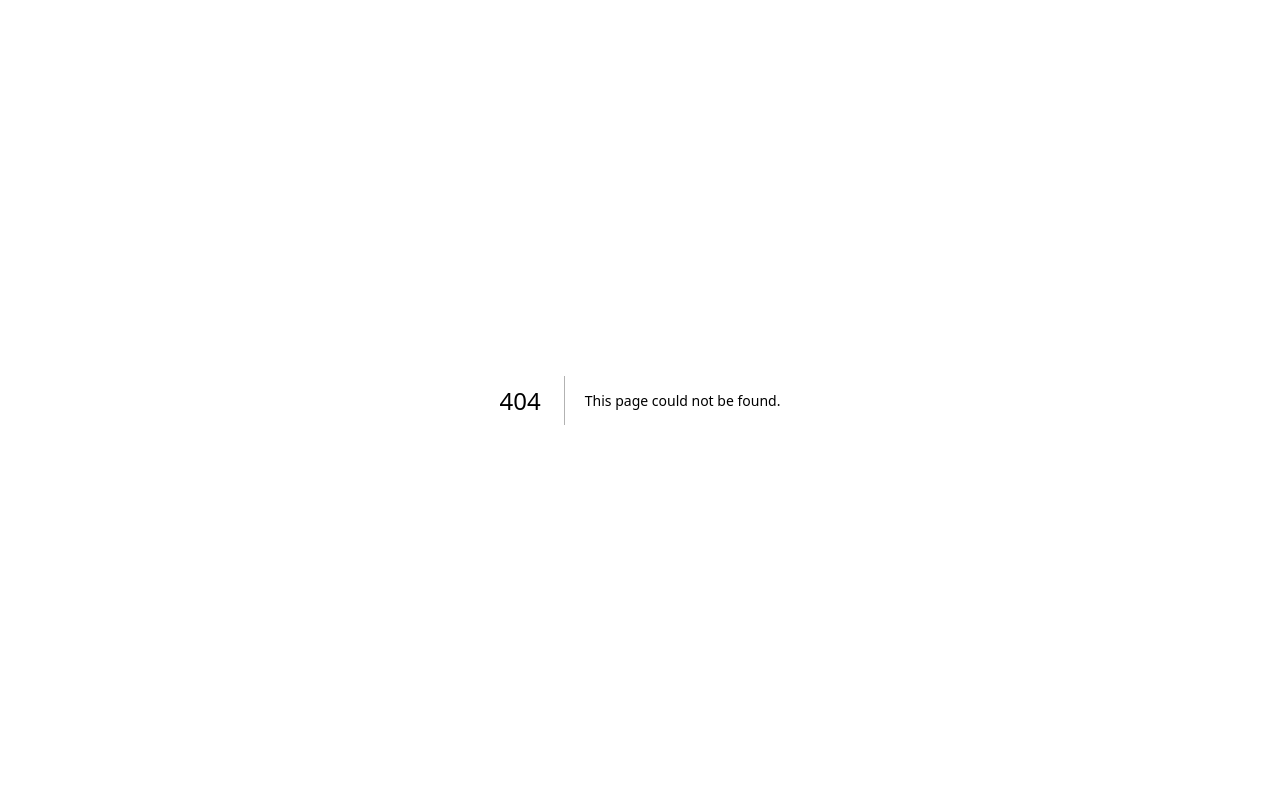
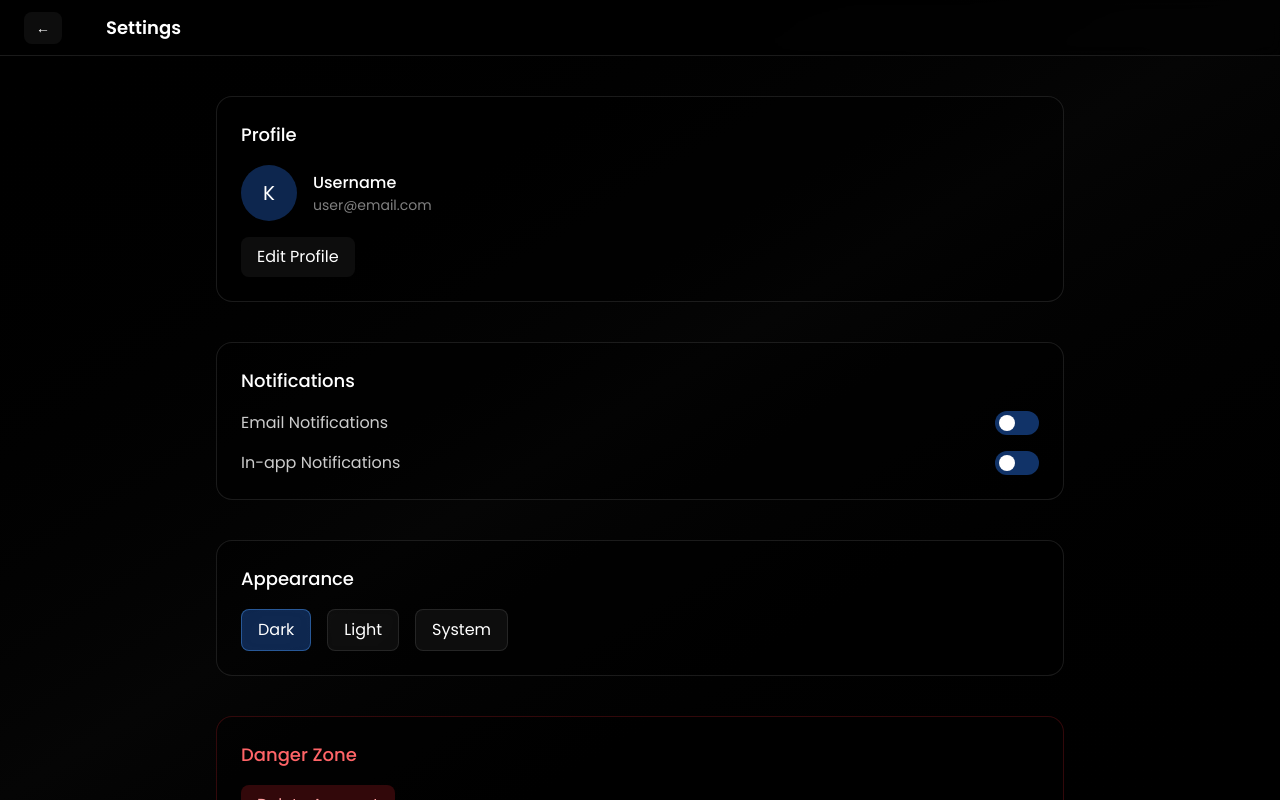
Before and after one commit to ksroyal100/Smart_Code_Reviewer, a Next.js app: page /settings in a window 1280 px wide. Before the commit this address had no page. Built offline with nearby package versions, Linux system fonts and the light colour scheme.

Commit message:
implementing real world features like proper content hostory accessable amd also adding ui setting page i will furthur add features to it

```diff
--- a/app/components/Header.tsx
+++ b/app/components/Header.tsx
@@ -53,15 +53,10 @@ export default function Header() {
         {open && (
           <div className="absolute right-0 top-12 z-50 w-40 rounded-lg
             bg-[#0f0f1a] border border-gray-800 shadow-xl">
+
             <button
-              disabled
-              className="w-full px-4 py-2 text-left text-gray-500 cursor-not-allowed"
-            >
-              Profile
-            </button>
-            <button
-              disabled
-              className="w-full px-4 py-2 text-left text-gray-500 cursor-not-allowed"
+              onClick={() =>router.push("/settings")}
+              className="w-full px-4 py-2 text-left text-gray-500 hover:bg-gray-800"
             >
               Settings
             </button>
--- a/app/components/Sidebar.tsx
+++ b/app/components/Sidebar.tsx
@@ -6,10 +6,12 @@ import { ReviewSession } from "@/app/main/page";
 interface Props {
   history: ReviewSession[];
   onSelect: (item: ReviewSession) => void;
+  onDelete: (id: string) => void;
 }
 
-export default function Sidebar({ history, onSelect }: Props) {
+export default function Sidebar({ history, onSelect, onDelete }: Props) {
   const [open, setOpen] = useState(false);
+  const [menuOpenId, setMenuOpenId] = useState<string | null>(null);
 
   return (
     <aside
@@ -36,10 +38,14 @@ export default function Sidebar({ history, onSelect }: Props) {
             )}
 
             {history.map((item) => (
+              <div
+                key={item.id}
+                className="relative group flex items-center justify-between rounded-lg hover:bg-blue-500/10"
+              >
+                {/* MAIN CLICK */}
                 <button
-                key={item.id}
                   onClick={() => onSelect(item)}
-                className="w-full text-left p-2 rounded-lg hover:bg-blue-500/10"
+                  className="flex-1 text-left p-2"
                 >
                   <p className="text-xs text-blue-300 truncate">
                     {item.title || "Code Review"}
@@ -48,6 +54,36 @@ export default function Sidebar({ history, onSelect }: Props) {
                     {new Date(item.createdAt).toLocaleString()}
                   </p>
                 </button>
+
+                {/* THREE DOTS */}
+                <button
+                  onClick={(e) => {
+                    e.stopPropagation();
+                    setMenuOpenId(
+                      menuOpenId === item.id ? null : item.id
+                    );
+                  }}
+                  className="px-2 text-gray-400 hover:text-white"
+                >
+                  ⋮
+                </button>
+
+                {/* DROPDOWN */}
+                {menuOpenId === item.id && (
+                  <div className="absolute right-2 top-10 z-50 bg-[#111] border border-gray-800 rounded-md shadow-lg">
+                    <button
+                      onClick={(e) => {
+                        e.stopPropagation();
+                        setMenuOpenId(null);
+                        onDelete(item.id);
+                      }}
+                      className="block w-full text-left px-4 py-2 text-xs text-red-400 hover:bg-red-500/10"
+                    >
+                      Delete
+                    </button>
+                  </div>
+                )}
+              </div>
             ))}
           </div>
         )}
--- /dev/null
+++ b/app/main/session/[id]/page.tsx
@@ -0,0 +1,88 @@
+"use client";
+
+import { useEffect, useState } from "react";
+import { useParams, useRouter } from "next/navigation";
+import Header from "@/app/components/Header";
+import { isAuthenticated, scheduleAutoLogout } from "@/lib/Auth";
+
+export default function ReviewSessionPage() {
+  const { id } = useParams();
+  const router = useRouter();
+
+  const [code, setCode] = useState("");
+  const [review, setReview] = useState("");
+  const [loading, setLoading] = useState(true);
+  const [error, setError] = useState("");
+
+  useEffect(() => {
+    if (!isAuthenticated()) {
+      router.replace("/");
+    } else {
+      scheduleAutoLogout();
+      loadSession();
+    }
+  }, []);
+
+  const loadSession = async () => {
+    try {
+      const token = localStorage.getItem("token");
+
+      const res = await fetch(
+        `http://localhost:8080/api/reviews/${id}`,
+        {
+          headers: {
+            Authorization: `Bearer ${token}`,
+          },
+        }
+      );
+
+      if (!res.ok) {
+        throw new Error("Failed to load session");
+      }
+
+      const data = await res.json();
+      setCode(data.code);
+      setReview(data.reviewHtml);
+    } catch (err: any) {
+      setError(err.message || "Something went wrong");
+    } finally {
+      setLoading(false);
+    }
+  };
+
+  return (
+    <div className="h-screen bg-[#0a0a0a] text-white flex flex-col">
+      <Header />
+
+      <div className="flex flex-1 overflow-hidden">
+        {/* CODE */}
+        <div className="w-1/2 p-4 border-r border-gray-800 overflow-auto">
+          <h2 className="text-blue-400 mb-2 font-semibold">
+            Code (Read Only)
+          </h2>
+          <pre className="bg-[#111] p-3 rounded-lg text-sm">
+            {code}
+          </pre>
+        </div>
+
+        {/* REVIEW */}
+        <div className="w-1/2 p-4 overflow-auto">
+          <h2 className="text-blue-400 mb-2 font-semibold">
+            AI Review
+          </h2>
+
+          {loading ? (
+            <span className="text-gray-400">Loading...</span>
+          ) : error ? (
+            <span className="text-red-400">{error}</span>
+          ) : (
+            <div
+              className="text-sm font-mono"
+              dangerouslySetInnerHTML={{ __html: review }}
+            />
+          )}
+        </div>
+      </div>
+    </div>
+  );
+}
--- /dev/null
+++ b/app/settings/page.tsx
@@ -0,0 +1,124 @@
+"use client";
+
+import { useRouter } from "next/navigation";
+
+export default function SettingsPage() {
+  const router = useRouter();
+
+  return (
+    <div className="h-screen bg-linear-to-br from-black via-[#050505] to-black text-white flex flex-col">
+
+      {/* HEADER */}
+      <div className="h-14 flex items-center gap-4 px-6 border-b border-white/10 bg-black/50 backdrop-blur sticky top-0 z-10">
+        <button
+          onClick={() => router.push("/main")}
+          className="px-3 py-1.5 rounded-lg bg-white/5 hover:bg-white/10 transition text-sm"
+        >
+          ←
+        </button>
+        <h1 className="text-lg ml-7 font-semibold">Settings</h1>
+      </div>
+
+      {/* SCROLLABLE CONTENT */}
+      <div className="flex-1 overflow-y-auto">
+        <div className="max-w-4xl mx-auto px-6 py-10 space-y-10">
+
+          <ProfileSection />
+          <NotificationSection />
+          <ThemeSection />
+          <AccountSection />
+
+          {/* Bottom spacing */}
+          <div className="h-10" />
+        </div>
+      </div>
+    </div>
+  );
+}
+
+/* ================= SECTIONS ================= */
+
+function ProfileSection() {
+  return (
+    <section className="rounded-2xl border border-white/10 p-6 space-y-4 bg-black/40">
+      <h2 className="text-lg font-medium">Profile</h2>
+
+      <div className="flex items-center gap-4">
+        <div className="w-14 h-14 rounded-full bg-blue-500/30 flex items-center justify-center text-xl">
+          K
+        </div>
+
+        <div>
+          <p className="font-medium">Username</p>
+          <p className="text-sm text-white/50">user@email.com</p>
+        </div>
+      </div>
+
+      <button className="px-4 py-2 rounded-lg bg-white/5 hover:bg-white/10 transition">
+        Edit Profile
+      </button>
+    </section>
+  );
+}
+
+function NotificationSection() {
+  return (
+    <section className="rounded-2xl border border-white/10 p-6 space-y-4 bg-black/40">
+      <h2 className="text-lg font-medium">Notifications</h2>
+
+      <Toggle label="Email Notifications" />
+      <Toggle label="In-app Notifications" />
+    </section>
+  );
+}
+
+function Toggle({ label }: { label: string }) {
+  return (
+    <div className="flex items-center justify-between">
+      <span className="text-white/80">{label}</span>
+      <button className="w-11 h-6 rounded-full bg-blue-500/40 relative hover:bg-blue-500/60 transition">
+        <span className="absolute left-1 top-1 w-4 h-4 bg-white rounded-full" />
+      </button>
+    </div>
+  );
+}
+
+function ThemeSection() {
+  return (
+    <section className="rounded-2xl border border-white/10 p-6 space-y-4 bg-black/40">
+      <h2 className="text-lg font-medium">Appearance</h2>
+
+      <div className="flex gap-4">
+        <ThemeButton label="Dark" active />
+        <ThemeButton label="Light" />
+        <ThemeButton label="System" />
+      </div>
+    </section>
+  );
+}
+
+function ThemeButton({ label, active }: { label: string; active?: boolean }) {
+  return (
+    <button
+      className={`px-4 py-2 rounded-lg border transition ${
+        active
+          ? "bg-blue-500/30 border-blue-400/40"
+          : "bg-white/5 border-white/10 hover:bg-white/10"
+      }`}
+    >
+      {label}
+    </button>
+  );
+}
+
+function AccountSection() {
+  return (
+    <section className="rounded-2xl border border-red-500/20 p-6 space-y-4 bg-black/40">
+      <h2 className="text-lg font-medium text-red-400">Danger Zone</h2>
+
+      <button className="px-4 py-2 rounded-lg bg-red-500/20 text-red-300 hover:bg-red-500/30 transition">
+        Delete Account
+      </button>
+    </section>
+  );
+}
```
Also changed, not shown: app/main/page.tsx (+99 -31 lines). Lines whose indentation alone changed are shown as unchanged.
